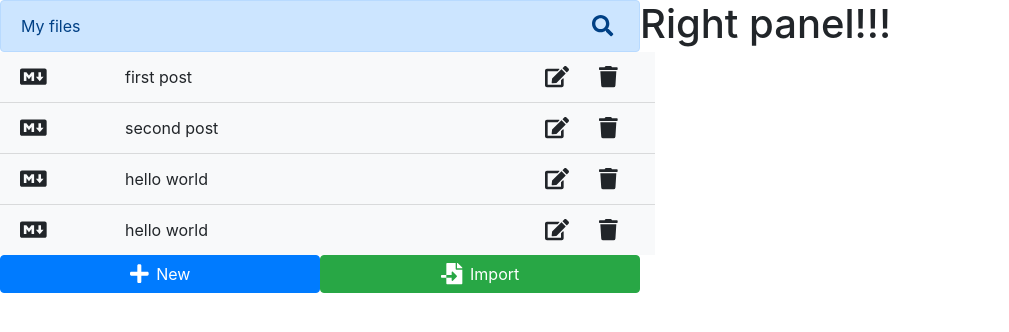
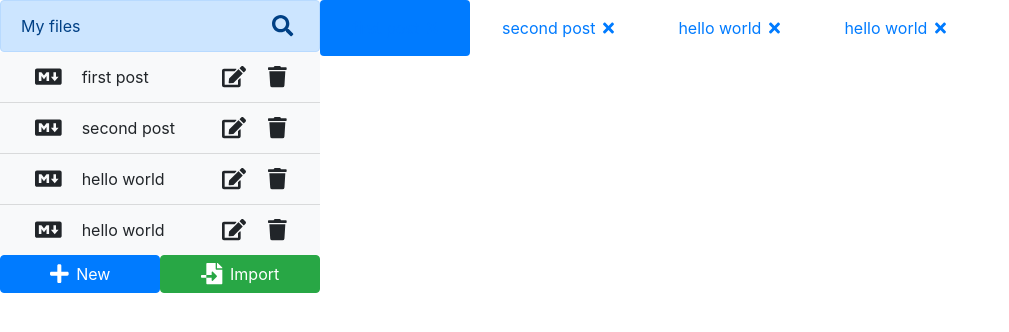
Before and after one commit to cutePanda123/cloud-markdown-editor, a React (Create React App) app: page / in a window 1280 px wide. Shown: the top 332 px of the page, without its empty margins (0-1009 px from the left). Built offline with nearby package versions, Linux system fonts and the light colour scheme; the HTML template or start-up script is replaced by a standard one.

Commit message:
initiated tab list component

```diff
--- a/src/App.js
+++ b/src/App.js
@@ -5,12 +5,13 @@ import FileList from "./componments/FileList";
 import defaultFiles from "./data/defaultFiles";
 import { faPlus, faFileImport } from "@fortawesome/free-solid-svg-icons";
 import BottomBtn from "./componments/BottomBtn";
+import TabList from "./componments/TabList";
 
 function App() {
   return (
     <div className="App container-fluid px-0">
       <div className="row no-gutters">
-        <div className="col-6 left-panel">
+        <div className="col-3 left-panel">
           <FileSearch
             title={"My files"}
             onFileSearch={(value) => {
@@ -46,8 +47,12 @@ function App() {
             </div>
           </div>
         </div>
-        <div className="col-6 right-panel">
-          <h1>Right panel!!!</h1>
+        <div className="col-9 right-panel">
+          <TabList
+            files={defaultFiles}
+            activeId={1}
+            onClickTab={(id) => {console.log('click tab:' + id)}}
+          />
         </div>
       </div>
     </div>
--- a/src/componments/FileList.js
+++ b/src/componments/FileList.js
@@ -44,7 +44,7 @@ const FileList = ({ files, onFileClick, onSaveEdit, onFileDelete }) => {
         return (
           <li
             key={file.id}
-            className="list-group-item bg-light d-flex align-items-center file-item row"
+            className="list-group-item bg-light d-flex align-items-center file-item row mx-0"
           >
             {file.id !== editFileId && (
               <>
@@ -52,7 +52,7 @@ const FileList = ({ files, onFileClick, onSaveEdit, onFileDelete }) => {
                   <FontAwesomeIcon size="lg" icon={faMarkdown} />
                 </span>
                 <span
-                  className="col-8 c-link"
+                  className="col-6 c-link"
                   onClick={() => {
                     onFileClick(file.id);
                   }}
@@ -61,7 +61,7 @@ const FileList = ({ files, onFileClick, onSaveEdit, onFileDelete }) => {
                 </span>
                 <button
                   type="button"
-                  className="icon-button col-1"
+                  className="icon-button col-2"
                   onClick={() => {
                     setEditFileId(file.id);
                     setInputValue(file.title);
@@ -71,7 +71,7 @@ const FileList = ({ files, onFileClick, onSaveEdit, onFileDelete }) => {
                 </button>
                 <button
                   type="button"
-                  className="icon-button col-1"
+                  className="icon-button col-2"
                   onClick={() => {
                     onFileDelete(file.id);
                   }}
--- /dev/null
+++ b/src/componments/TabList.js
@@ -0,0 +1,49 @@
+import React from "react";
+import PropTypes from "prop-types";
+import classNames from "classnames";
+import { FontAwesomeIcon } from "@fortawesome/react-fontawesome";
+import { faTimes } from "@fortawesome/free-solid-svg-icons";
+
+const TabList = ({ files, activeId, unsavedIds, onClickTab, onCloseTab }) => {
+  return (
+    <ul className="nav nav-pills">
+      {files.map((file, index) => {
+        const fClassName = classNames({
+          "nav-link": true,
+          active: file.id == activeId,
+        });
+        return (
+          <li className={fClassName} key={file.id}>
+            <a
+              onClick={(e) => {
+                e.preventDefault();
+                onClickTab(file.id);
+              }}
+              className="nav-link"
+              href="#"
+            >
+              {file.title}
+              <span className='ml-2'>
+                <FontAwesomeIcon icon={faTimes} />
+              </span>
+            </a>
+          </li>
+        );
+      })}
+    </ul>
+  );
+};
+
+TabList.propTypes = {
+  files: PropTypes.array,
+  activeId: PropTypes.string,
+  unsavedIds: PropTypes.array,
+  onClickTab: PropTypes.func,
+  onClickTab: PropTypes.func,
+};
+
+TabList.defaultTypes = {
+  unsavedIds: [],
+};
+
+export default TabList;
```
